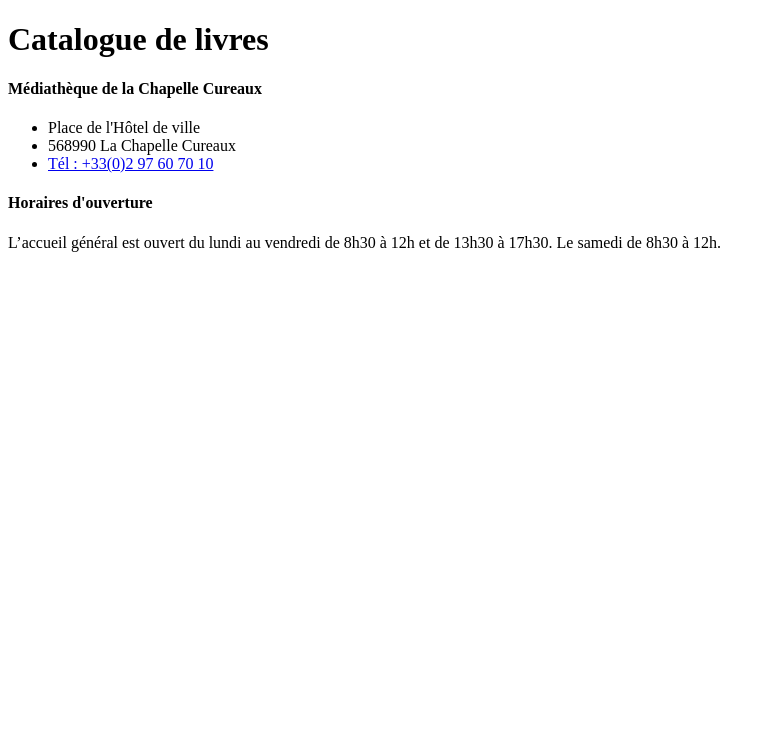
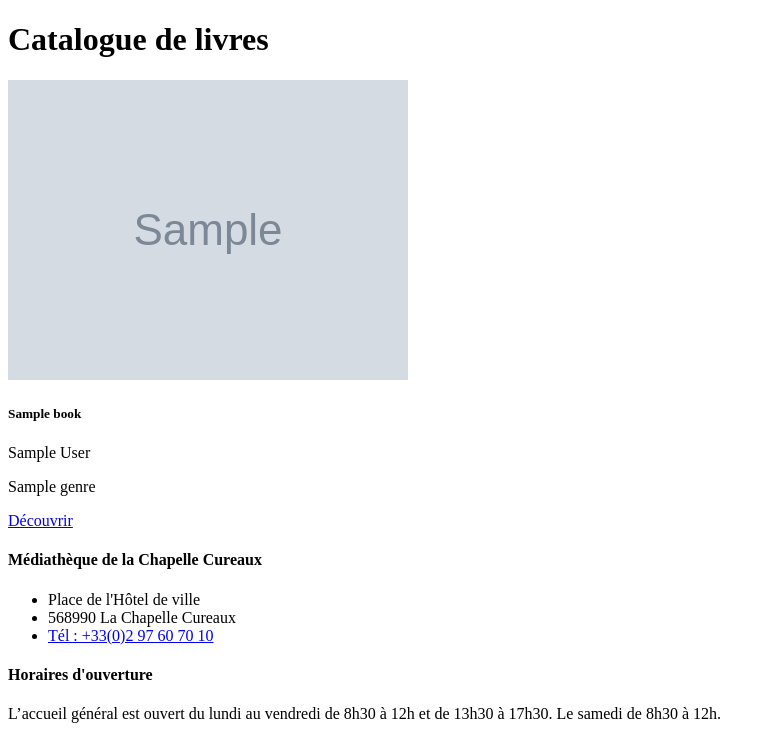
Before and after one commit to Gmayer111/Mediatheque, a Symfony app: template templates/Catalogue/catalogue.html.twig in a window 1280 px wide. Shown: the part 117-848 px from the top of the page, without its empty margins (0-775 px from the left). Before the commit the page ends 369 px from the top, so only its background shows below. Run offline with Twig, Linux system fonts and the light colour scheme; the template is opened without the code that fills it: most values are stand-ins (such as "Sample title", 1, 10 or a date in 2020); grey boxes marked "Sample" are stand-in pictures; some libraries are stand-ins or nearby versions; some web fonts are replaced.

Commit message:
check issue uplaod

```diff
--- a/src/Controller/BorrowerController.php
+++ b/src/Controller/BorrowerController.php
@@ -25,7 +25,7 @@ class BorrowerController extends AbstractController
 
            $repo = $this->getDoctrine()->getRepository(Book::class);
            $books = $repo->findAll();
-           return $this->render('borrower/profil.html.twig', [
+           return $this->render('Borrower/profil.html.twig', [
                "books" => $books,
                'controller_name' => 'BorrowerController',
            ]);
--- a/templates/Catalogue/catalogue.html.twig
+++ b/templates/Catalogue/catalogue.html.twig
@@ -7,8 +7,20 @@
         <div class="row">
             <h1 class="text-center">Catalogue de livres</h1>
         </div>
-        <div class="row">
-
+        <div class="row d-flex justify-content-center">
+            {% for book in books %}
+                <div class="card m-2" style="width: 18rem;">
+                    {% if book.filename %}
+                        <img class="card-img-top" src="/images/books/{{ book.filename }}" alt="Card image cap">
+                    {% endif %}
+                    <div class="card-body">
+                        <h5 class="card-title">{{ book.title }}</h5>
+                        <p class="card-text">{{ book.author }}</p>
+                        <p class="card-text">{{ book.genre }}</p>
+                        <a href="/book/{{ book.id }}" class="btn btn-primary">Découvrir</a>
+                    </div>
+                </div>
+            {% endfor %}
         </div>
     </main>
 {% endblock %}
```
Also changed, not shown: src/Controller/CatalogueController.php (+6 -2 lines).
